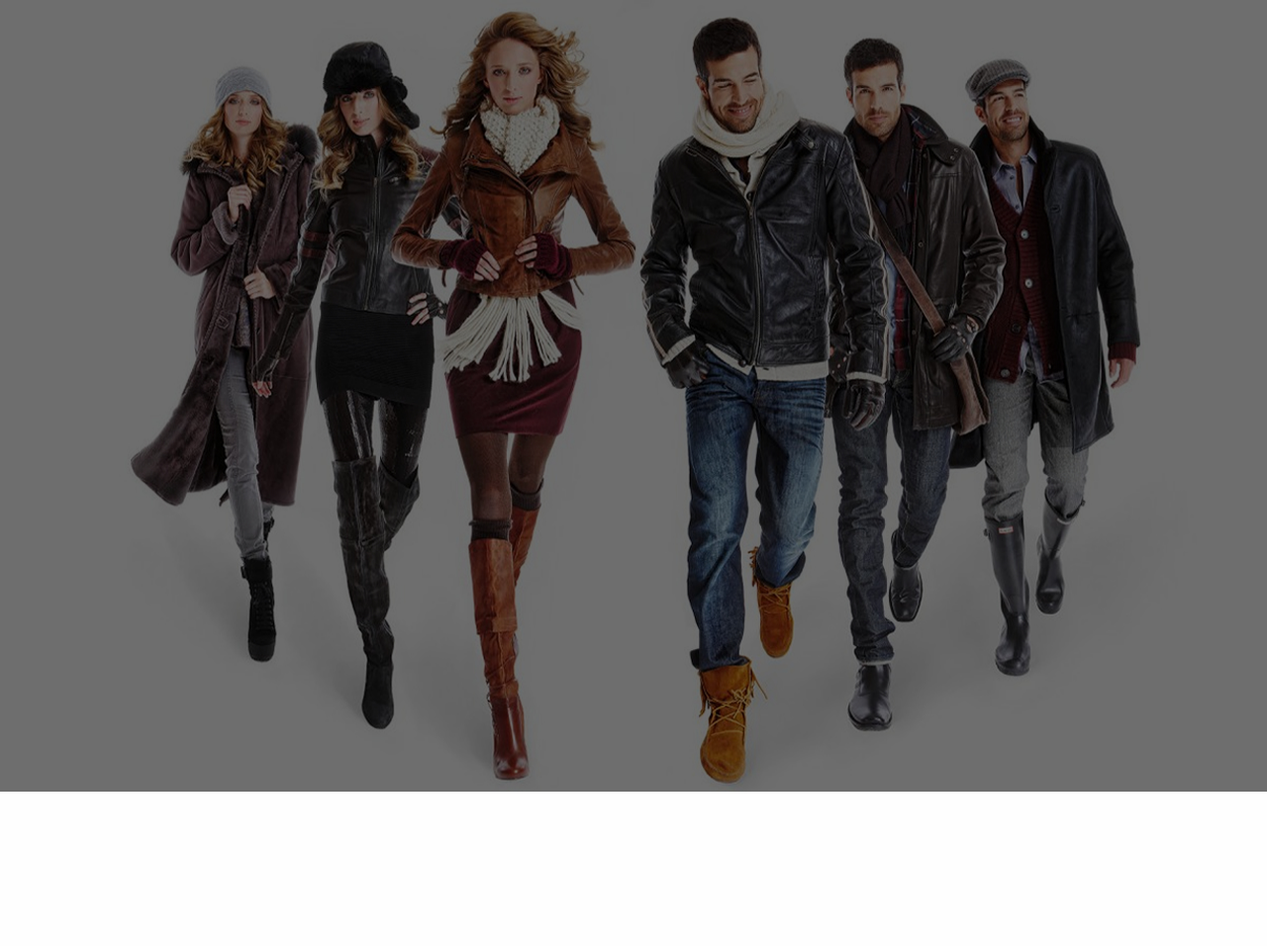
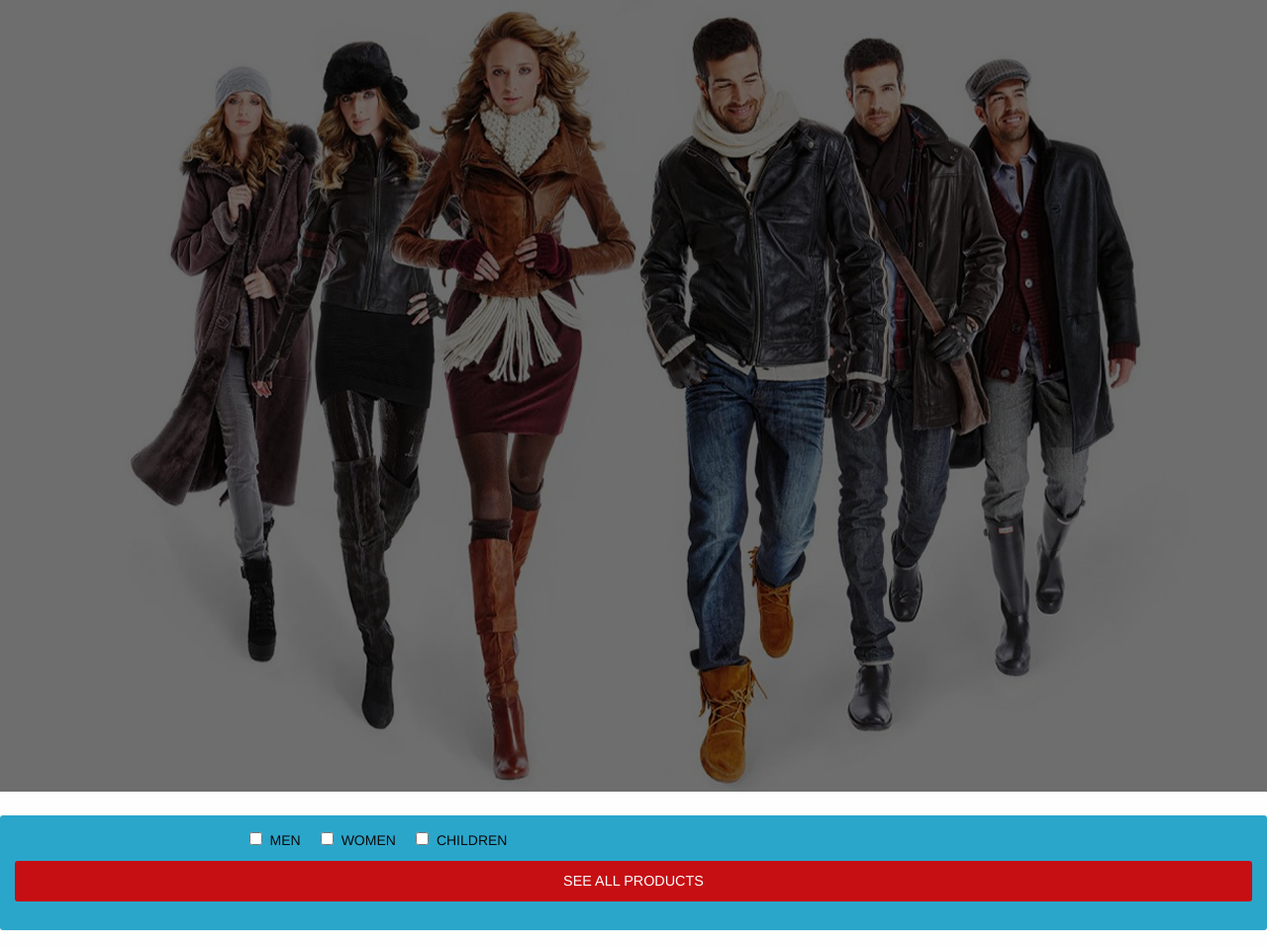
Before and after one commit to meshnesh/yolomy, a plain HTML site: page index.html in a window 1280 px wide. Shown: the whole page at 99% size. Before the commit the page ends 800 px from the top, so only its background shows below. Drawn offline with Linux system fonts and the light colour scheme.

Commit message:
added the check buttons and button

```diff
--- a/css/app.css
+++ b/css/app.css
@@ -2,6 +2,9 @@
     background: url(../assets/backgrounds/hero.jpg) no-repeat;
     background-size: 100% 100%;
     height: 100%;
+}
 
+.button{
 
+    width: 100%
 }
--- a/index.html
+++ b/index.html
@@ -13,6 +13,21 @@
 <div id="index">
 
       </div>
+      <br/>
+
+      <!-- buttons -->
+<div class="button">
+    <div class="row">
+          <fieldset class="large-6 columns">
+                    <input id="checkbox1" type="checkbox"><label for="checkbox1">MEN</label>
+                    <input id="checkbox2" type="checkbox"><label for="checkbox2">WOMEN</label>
+                    <input id="checkbox3" type="checkbox"><label for="checkbox3">CHILDREN</label>
+      </fieldset>
+    </div>
+
+    <a class="alert button" href="#">SEE ALL PRODUCTS</a>
+</div>
+
 
     <script src="js/vendor/jquery.min.js"></script>
     <script src="js/vendor/what-input.min.js"></script>
```
